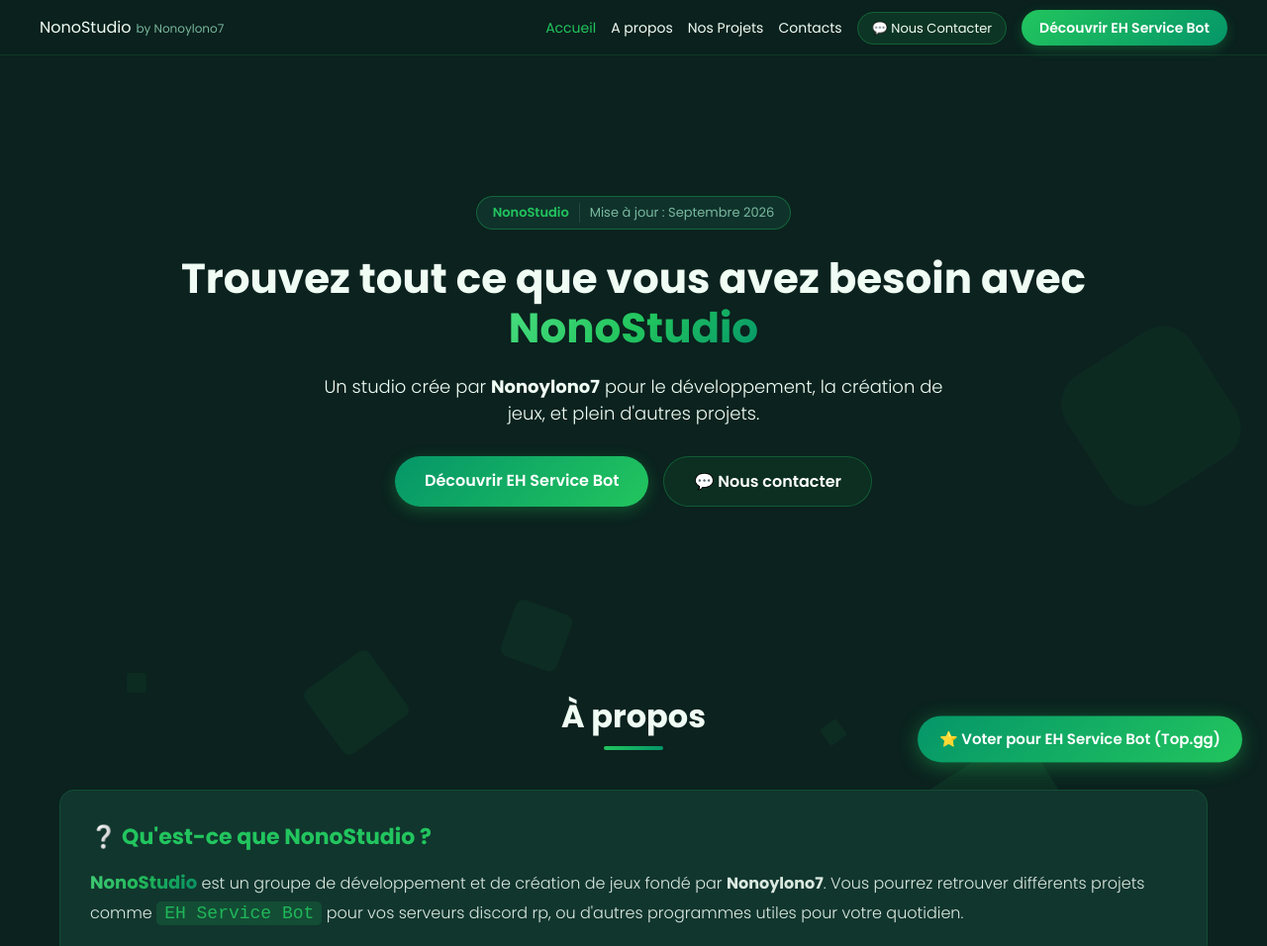
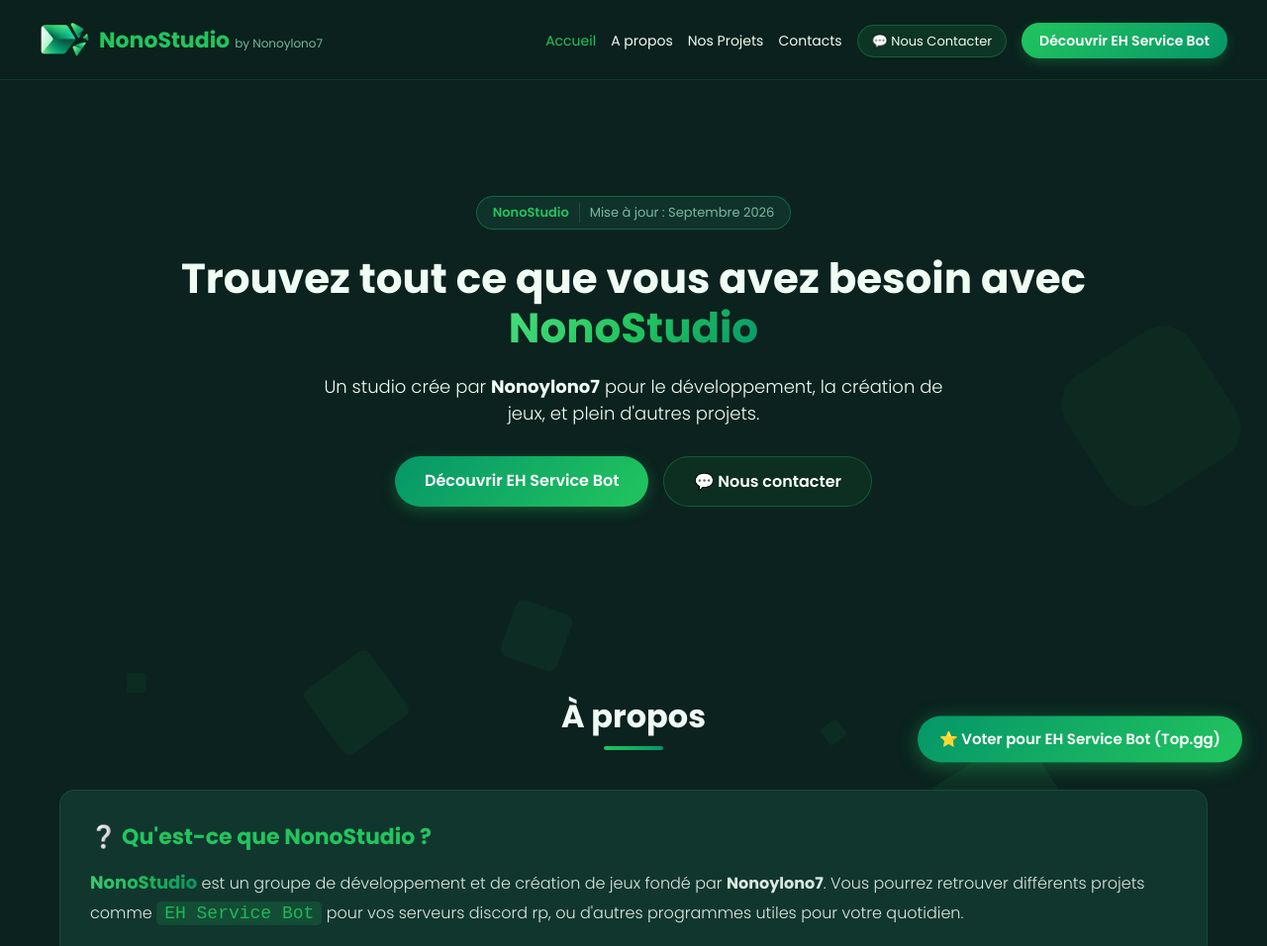
Before and after one commit to nonoylono7-droid/NonoStudio, a plain HTML site: page index.html in a window 1280 px wide. Shown: the top 956 px of the page at 99% size. Drawn offline with Linux system fonts and the light colour scheme.

Commit message:
Refactor logo section in header for improved layout
Updated the logo section in the header for better layout and styling.

```diff
--- a/index.html
+++ b/index.html
@@ -20,8 +20,11 @@
 
     <header>
         <nav>
-            <div <img src="favicon.png" alt="Mon Logo" width="50">
-            <class="logo">NonoStudio<span class="author-tag">by Nonoylono7</span>
+            <div class="logo" style="display: flex; align-items: center; gap: 10px;">
+                <img src="favicon.png" alt="Mon Logo" width="50" style="display: block;">
+                <div>
+                    NonoStudio<span class="author-tag">by Nonoylono7</span>
+                </div>
             </div>
             <ul>
                 <li><a href="#" class="active">Accueil</a></li>
```
